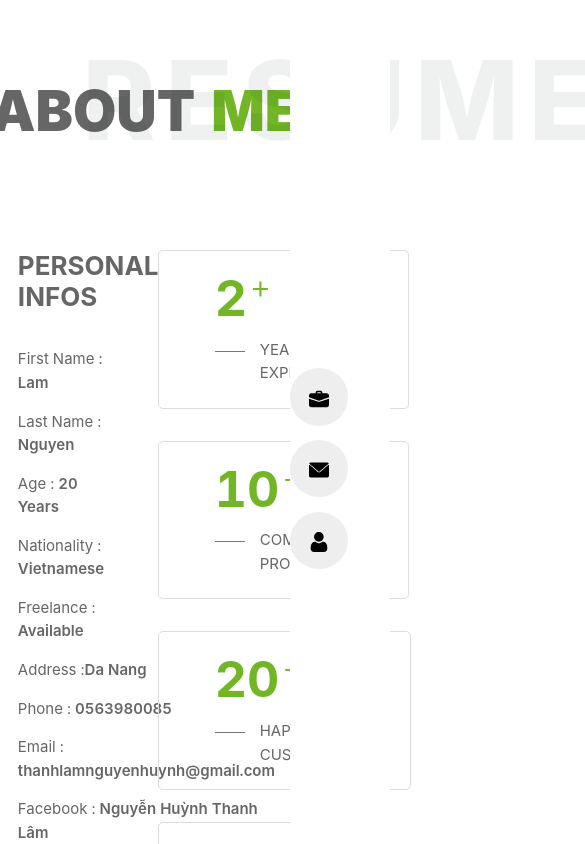
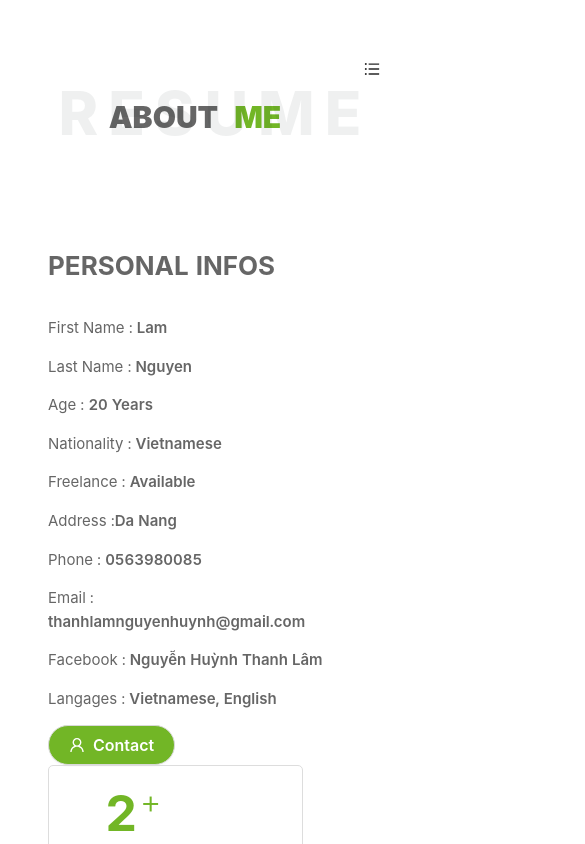
Before and after one commit to lamnehihi/my-fortfolio, a React (Create React App) app: page /about in a window 390 px wide. Shown: the top 844 px of the page, 585 px wide, since content can reach past the window. Built offline with nearby package versions, Linux system fonts and the light colour scheme.

Commit message:
responsive design

```diff
--- a/src/App.js
+++ b/src/App.js
@@ -20,7 +20,7 @@ class App extends Component {
         <div className="App">
           <Layout>
             <Layout>
-              <Content className="body" style={{ height: '100%' }}>
+              <Content className="body" style={{ height: "100%" }}>
                 <Switch>
                   <Route path="/about">
                     <About />
@@ -33,7 +33,17 @@ class App extends Component {
                   </Route>
                 </Switch>
               </Content>
-              <Sider theme="light" width="100px">
+              <Sider
+                theme="light"
+                breakpoint="lg"
+                collapsedWidth="0"
+                onBreakpoint={(broken) => {
+                  console.log(broken);
+                }}
+                onCollapse={(collapsed, type) => {
+                  console.log(collapsed, type);
+                }}
+              >
                 {" "}
                 <SideBar />{" "}
               </Sider>
--- a/src/components/About.css
+++ b/src/components/About.css
@@ -96,3 +96,12 @@
   background-color: #ddd;
   margin-bottom: 3rem;
 }
+
+@media only screen and (max-width: 992px) {
+  .personal-info {
+    color: #666;
+    background-color: #fff;
+    margin-bottom: 3rem;
+    margin-left: 3rem;
+  }
+}
--- a/src/components/About.js
+++ b/src/components/About.js
@@ -22,7 +22,7 @@ class About extends Component {
 
         <div className="personal-info">
           <Row>
-            <Col span={11} offset={2}>
+            <Col lg={{ span: 11, offset: 2 }} xs={{ span: 24 }}>
               <h2>PERSONAL INFOS</h2>
               <div className="title">
                 <div>
@@ -71,7 +71,7 @@ class About extends Component {
                 </Button>
               </div>
             </Col>
-            <Col span={11}>
+            <Col lg={{ span: 11 }} xs={{ span: 24 }}>
               <div className="panel">
                 <div className="box">
                   <h3>2</h3>
--- a/src/components/Blogs.css
+++ b/src/components/Blogs.css
@@ -1,6 +1,8 @@
 .Blogs {
   display: flex;
   flex-wrap : wrap;
+  justify-content: center;
+  text-align: center;
 }
 
 .pagination {
--- a/src/components/Blogs.js
+++ b/src/components/Blogs.js
@@ -80,9 +80,9 @@ class Blogs extends Component {
           {posts
             .slice(this.state.minValue, this.state.maxValue)
             .map((item, index) => (
-              <Col span={6} offset={2} key={index}>
+              <Col lg={{ span: 6, offset: 2 }} xs={{ span: 24 }} key={index}>
                 <Card
-                  style={{ width: 300 }}
+
                   cover={<img alt="example" src={item.cover} />}
                   actions={[
                     <SettingOutlined key="setting" />,
--- a/src/components/Header.css
+++ b/src/components/Header.css
@@ -46,3 +46,30 @@
   box-sizing: border-box;
   color: rgba(30, 37, 48, 0.07);
 }
+
+@media only screen and (max-width: 992px) {
+  .Header .title {
+    width: 100%;
+    font-size: 30px;
+    font-weight: 900;
+    text-transform: uppercase;
+    color: #666;
+  }
+
+  .Header .background {
+    font-size: 60px;
+    letter-spacing: 10px;
+    line-height: 0.7;
+    position: absolute;
+    left: 15vw;
+    top: 40%;
+    font-weight: 800;
+    -webkit-transform: translateY(-50%);
+    -moz-transform: translateY(-50%);
+    -ms-transform: translateY(-50%);
+    -o-transform: translateY(-50%);
+    transform: translateY(-20%);
+    box-sizing: border-box;
+    color: rgba(30, 37, 48, 0.07);
+  }
+}
--- a/src/components/Index.css
+++ b/src/components/Index.css
@@ -1,8 +1,8 @@
 .Index {
   display: flex;
-  flex-direction: row;
   flex-wrap : wrap;
   justify-content: center;
+  text-align: center;
 }
 
 .Index img {
--- a/src/components/Index.js
+++ b/src/components/Index.js
@@ -58,7 +58,7 @@ class Index extends Component {
         </div>
         <div className="Index">
           {posts.slice(5).map((item, index) => (
-            <Col span={6} offset={2}>
+            <Col lg={{ span: 6, offset: 2 }} xs={{ span: 24 }}>
               <div className="cover">
                 <img alt="example" src={item.cover} />
               </div>
--- a/src/components/SideBar.css
+++ b/src/components/SideBar.css
@@ -1,7 +1,14 @@
 .SideBar {
   background-color: rgba(127, 255, 212, 0);
-  position: fixed;
-  top: 40%;
+  position: relative;
+  top: 10%;
+  right: -2%;
+}
+
+.ant-layout-sider-zero-width-trigger {
+  position: absolute !important;
+  top: 3% !important;
+  right: 0% !important;
 }
 
 .SideBar ul {
```
